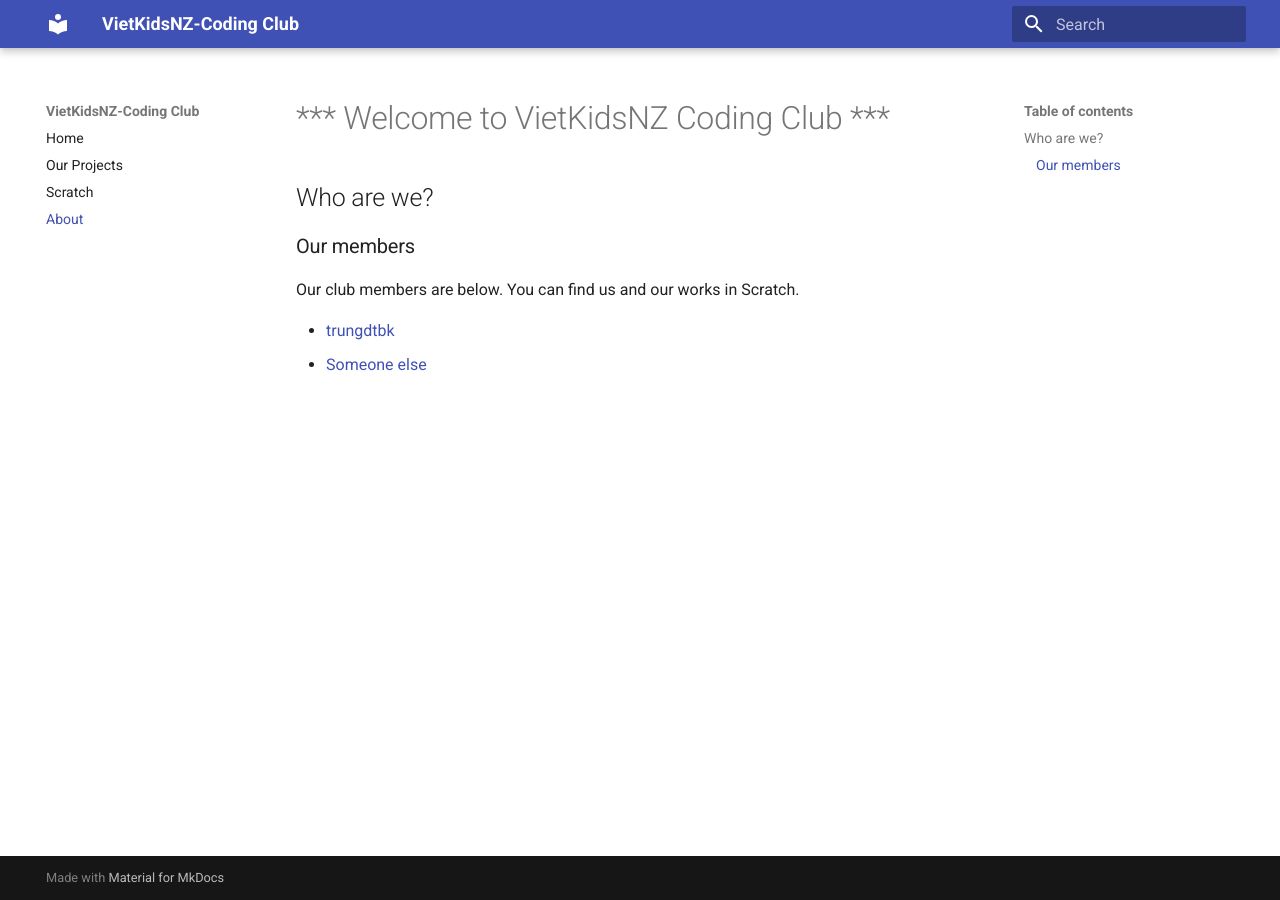
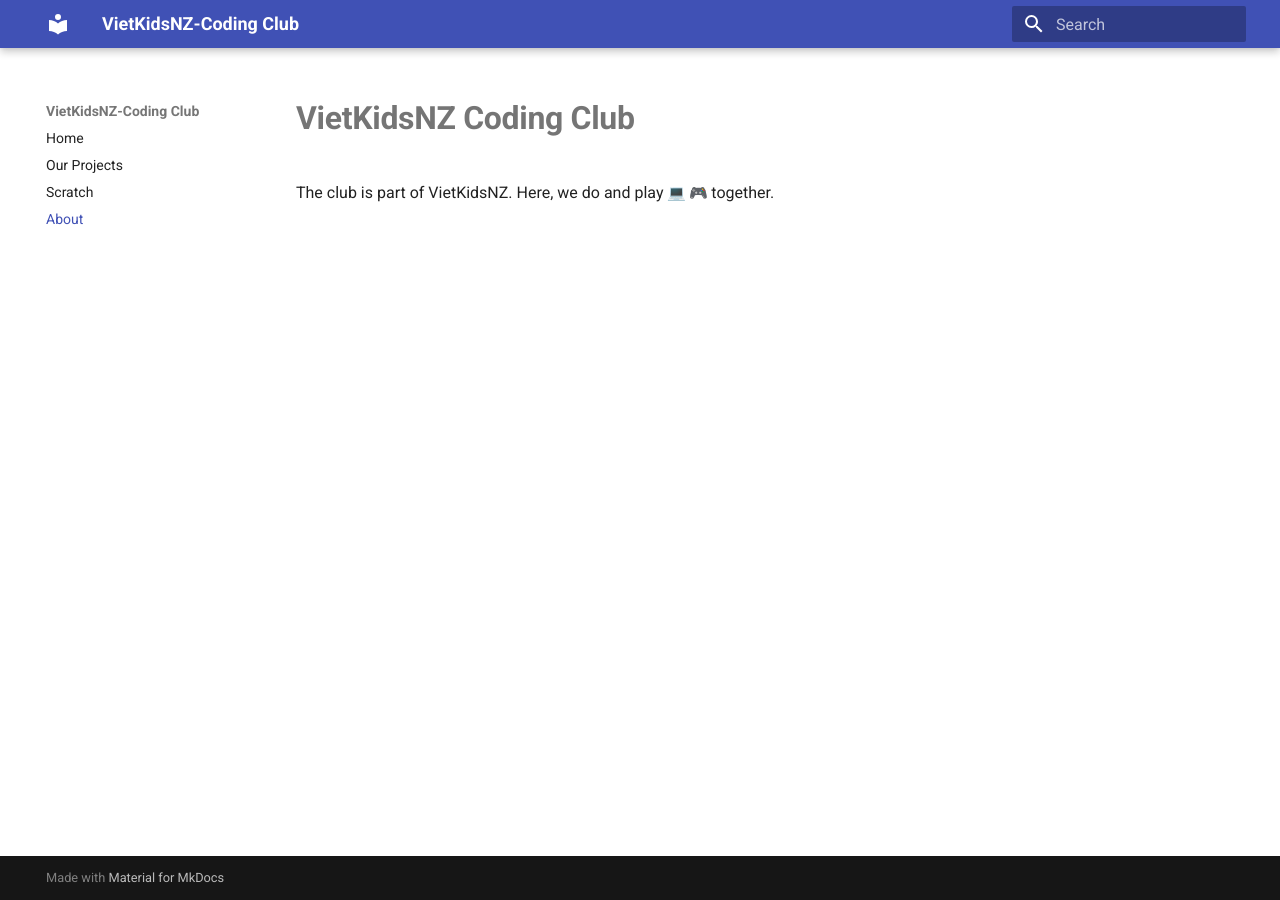
Before and after one commit to trungdtbk/VietKidsNZ-CC, an MkDocs documentation site: the page built from docs/about.md, in a window 1280 px wide. Built offline with MkDocs 1.6.1 and Material for MkDocs 9.7.7, drawn with Linux system fonts in a browser that asks for light colours; emoji names are drawn with the system emoji font.

Commit message:
update about.md

```diff
--- a/docs/about.md
+++ b/docs/about.md
@@ -1,11 +1,4 @@
 
-# \*\*\* Welcome to VietKidsNZ Coding Club \*\*\*
+# **VietKidsNZ Coding Club**
 
-## Who are we?
-
-
-### Our members
-Our club members are below. You can find us and our works in Scratch.
-
-- [trungdtbk](https://scratch.mit.edu/users/trungdtbk/)
-- [Someone else](https://scratch.mit.edu/users/someone/)
+The club is part of VietKidsNZ. Here, we do and play :computer: :video_game: together.
```
